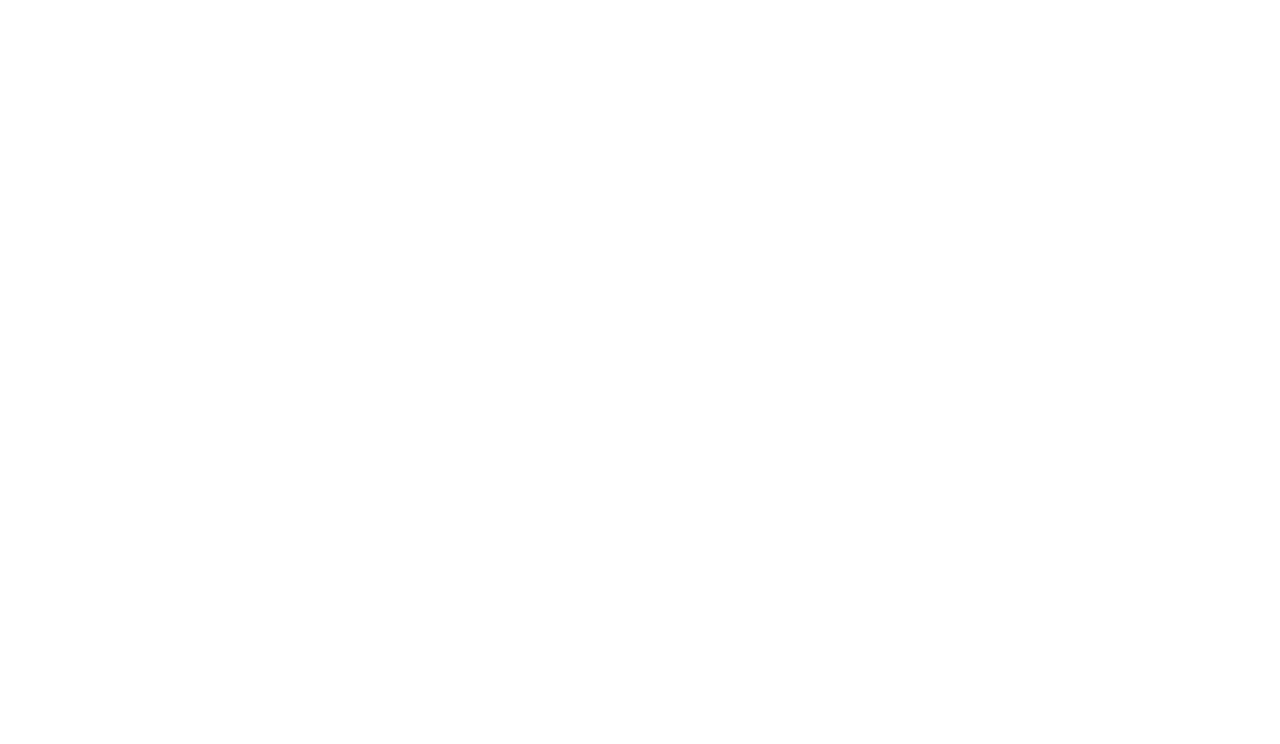
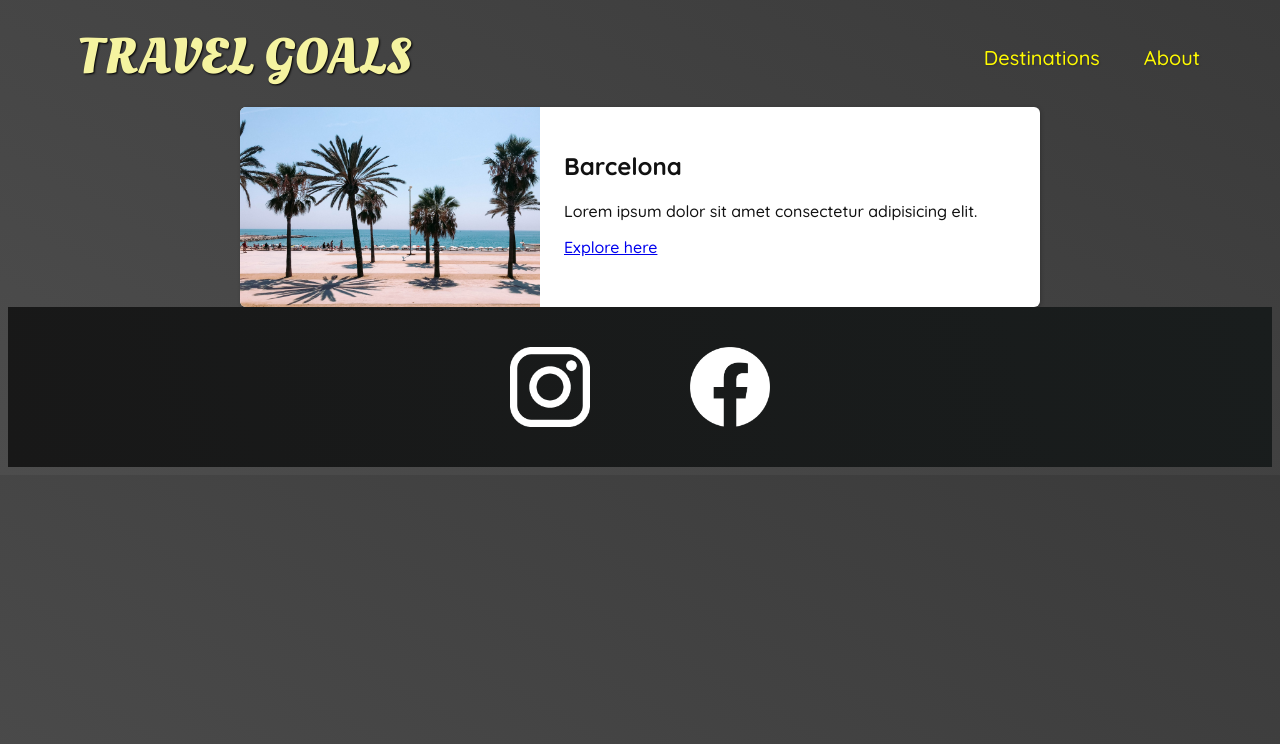
Before and after one commit to wesley-develop/First-Travel-Site, a plain HTML site: page places.html in a window 1280 px wide. Drawn offline with Linux system fonts and the light colour scheme.

Commit message:
finished the landing page. moved to the places page

```diff
--- /dev/null
+++ b/places.css
@@ -0,0 +1,33 @@
+
+
+body {
+    background: linear-gradient(30deg, rgb(77, 77, 77), rgb(58, 58, 58));
+}
+
+header {
+    position: static;
+}
+
+main ul {
+    width: 800px;
+    margin: 0 auto;
+}
+
+main li {
+    display: flex;
+    background-color: white;
+    box-shadow: 1px 1px 4px rgba(0, 0, 0, 0.2);
+    border-radius: 6px;
+    overflow: hidden;
+}
+
+main li img {
+    width: 300px;
+    height: 200px;
+    object-fit: cover;
+}
+
+.item-content {
+    padding: 24px;
+    color: rgb(17, 17, 17);
+}
--- a/places.html
+++ b/places.html
@@ -0,0 +1,56 @@
+<!DOCTYPE html>
+<html lang="en">
+<head>
+    <meta charset="UTF-8">
+    <meta name="viewport" content="width=device-width, initial-scale=1.0">
+    <title>Travel Goals</title>
+    <link rel="stylesheet" href="shared.css">
+    <link rel="stylesheet" href="places.css">
+    <link
+    href="https://fonts.googleapis.com/css2?family=Raleway:wght@700&family=Oleo+Script:wght@700&family=Quicksand:wght@300;500;700&display=swap"
+    rel="stylesheet"
+  />
+</head>
+<body>
+<header>
+    <div id="page-logo">
+    <a href="/index.html">Travel Goals</a>
+    </div>
+    <nav>
+        <ul>
+            <li>
+                <a href="places.html">Destinations</a>
+            </li>
+            <li>
+                <a href="about.html">About</a>
+            </li>
+        </ul>
+    </nav>
+</header>
+<main>
+    <ul>
+        <li>
+            <img src="images/places/barcelona.jpg" alt="Picture of Barcelona">
+            <div class="item-content">
+                <h2>Barcelona</h2>
+                <p>Lorem ipsum dolor sit amet consectetur adipisicing elit.</p>
+                <div class="actions">
+                    <a href="https://en.wikipedia.org/wiki/barcelona">Explore here</a>
+                </div>
+            </div>
+        </li>
+    </ul>
+</main>
+<footer>
+    <ul>
+        <li>
+            <a href="https://www.instagram.com"><img src="/images/icons/insta.png" alt="Instagram icon linked to our instagram page"></a>
+
+        </li>
+        <li>
+            <a href="https://www.facebook.com"><img src="/images/icons/facebook.png" alt="Facebook logo leading to the instagram page"></a>
+        </li>
+    </ul>
+</footer>
+</body>
+</html>
--- a/shared.css
+++ b/shared.css
@@ -52,3 +52,24 @@ header a:hover {
     background-color: rgb(255, 251, 0);
 
 }
+
+footer {
+    background: linear-gradient(70deg, rgb(24, 24, 24), rgb(25, 29, 29));
+}
+
+footer ul {
+    display: flex;
+    justify-content: center;
+    padding: 40px;
+}
+
+footer li {
+    width: 80px;
+    height: 80px;
+    margin: 0 50px;
+}
+
+footer img {
+    width: 100%;
+    height: 100%;
+}
--- a/styles.css
+++ b/styles.css
@@ -55,8 +55,10 @@
     justify-content: center;
 }
 
-#hightlights {
+#highlights {
     padding: 24px;
+    background: linear-gradient(0deg, rgb(227, 255, 253), rgb(202, 243, 240));
+
 }
 
 #highlights h2 {
```
Also changed, not shown: index.html (+11 -4 lines), images/icons/facebook.png (added), images/icons/insta.png (added).
